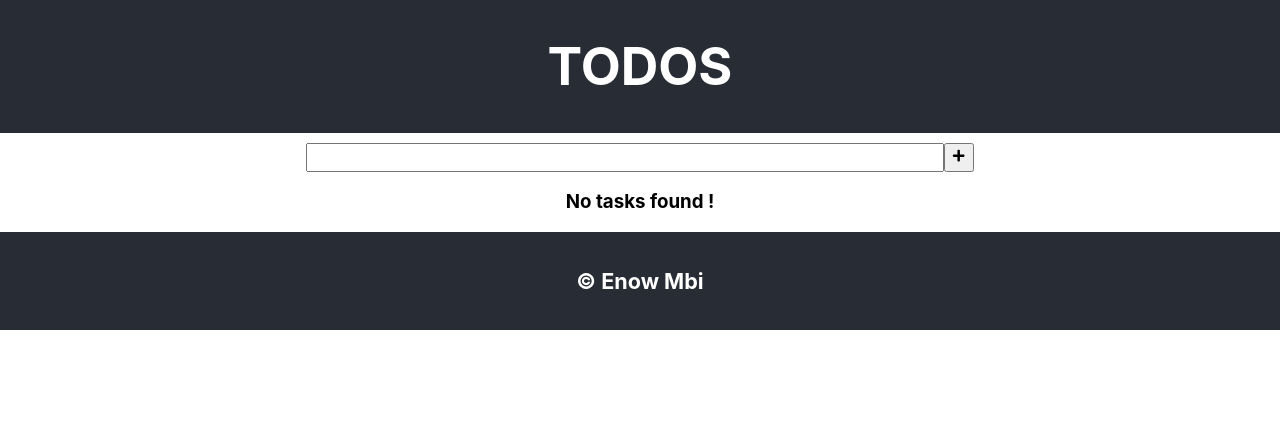
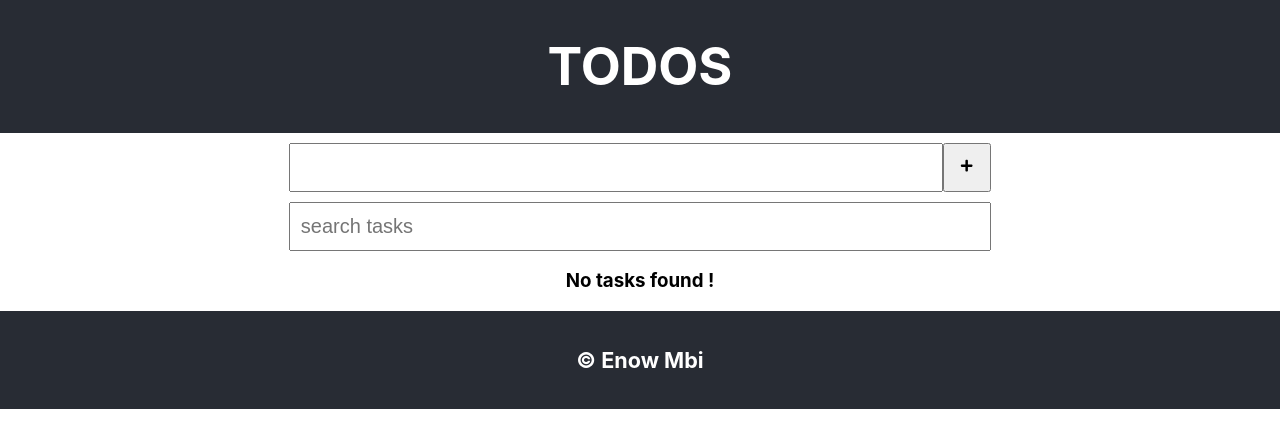
Before and after one commit to enowmbi/todo-app-react, a React (Create React App) app: page / in a window 1280 px wide. Shown: the top 448 px of the page. Built offline with nearby package versions, Linux system fonts and the light colour scheme.

Commit message:
Add search component

```diff
--- a/src/App.css
+++ b/src/App.css
@@ -19,20 +19,34 @@
   color: white;
 }
 
-.New-Task{
+.new-task{
    margin: 10px;
    display: flex;
    justify-content: center;
+
 }
 
-.New-Task input[type="text"]{
+.new-task input[type="text"]{
    width: 50%;
    font-size: 20px;
+   padding: 10px;
+   height: 25px;
 }
 
-.Add-button:hover{
+.new-task-button{
+  width: 48px;
+}
+
+.new-task-button:hover{
    background-color: green;
    cursor: pointer;
+}
+
+.task-search{
+  width: 53%;
+  font-size: 20px;
+  padding: 10px;
+  height: 25px;
 }
 
 .task{
--- a/src/App.js
+++ b/src/App.js
@@ -1,6 +1,7 @@
 import Header from "./components/header"
+import NewTask from "./components/new_task"
+import Search from "./components/search"
 import Tasks from "./components/tasks"
-import NewTask from "./components/new_task"
 import Footer from "./components/footer"
 import { useState, useRef, useEffect } from "react"
 import { v4 } from "uuid"
@@ -10,6 +11,7 @@ function App() {
     const KEYSTRING = "todo_list_react"
     const [tasks, setTasks] = useState(JSON.parse(localStorage.getItem(KEYSTRING)) || [])
     const [newTask, setNewTask] = useState("")
+    const [searchText, setSearchText] = useState("")
 
     const newTaskRef = useRef()
 
@@ -33,7 +35,6 @@ function App() {
       setNewTask(newTaskRef.current.value)
     }
 
-
     const handleDelete =(id)=>{
         const filteredTasks = tasks.filter((task)=>task.id !== id)
         console.log("Deleting task with id: ", id)
@@ -49,6 +50,11 @@ function App() {
      console.log("updated tasks: ", updatedTasks)
     }
 
+    const handleSearchTextChange =(e)=>{
+        setSearchText(e.target.value)
+    }
+
+
     return(
         <div className="App">
             <Header/>
@@ -58,10 +64,14 @@ function App() {
               value={newTask}
               onChange={handleChange}
               handleSubmit={handleSubmit}
-           />
+            />
+            <Search
+              handleSearchTextChange={handleSearchTextChange}
+              value={searchText}
+            />
             { tasks.length ? (
                 <Tasks
-                tasks={tasks}
+                tasks={tasks.filter((task) =>{ return task.name.toLowerCase().includes(searchText.toLowerCase())})}
                 handleDelete={handleDelete}
                 handleCheckChanged={handleCheckChanged}
                 />): (<h3>No tasks found !</h3>) }
--- a/src/components/new_task.jsx
+++ b/src/components/new_task.jsx
@@ -3,14 +3,14 @@ import { FaPlus } from "react-icons/fa"
 const NewTask =({ newTask, handleSubmit, handleChange, newTaskRef })=>{
 
 return(
-    <form className="New-Task" onSubmit={handleSubmit}>
+    <form className="new-task" onSubmit={handleSubmit}>
         <input
           ref={newTaskRef}
           type="text"
           value={newTask}
           onChange={(e) =>handleChange(e)}
         />
-        <button className="Add-button" onClick={handleSubmit}><FaPlus /></button>
+        <button className="new-task-button" onClick={handleSubmit}><FaPlus /></button>
     </form>
 )
 }
--- /dev/null
+++ b/src/components/search.jsx
@@ -0,0 +1,14 @@
+const Search =({ searchText, handleSearchTextChange, searchTextRef })=>{
+    return(
+        <input
+            className="task-search"
+            type="text"
+            role="search"
+            placeholder="search tasks"
+            text={searchText}
+            onChange={(e) => handleSearchTextChange(e)}
+        />
+    )
+}
+
+export default Search
--- a/src/components/tasks.jsx
+++ b/src/components/tasks.jsx
@@ -4,7 +4,7 @@ const Tasks =({ tasks, handleDelete, handleCheckChanged })=>{
 
   return(
       <article>
-          <h2>These are my tasks</h2>
+          <h2>{tasks.length} {tasks.length === 1 ? "Task" : "Tasks" }</h2>
                  {tasks.map((task) =>{
                      return(<Task
                          key={task.id}
```
